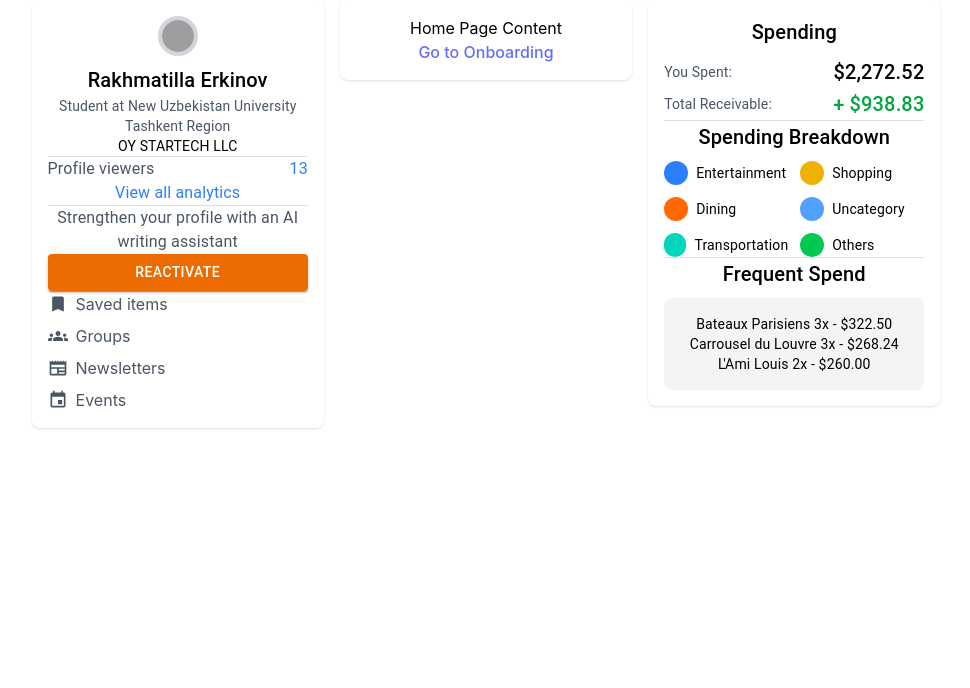
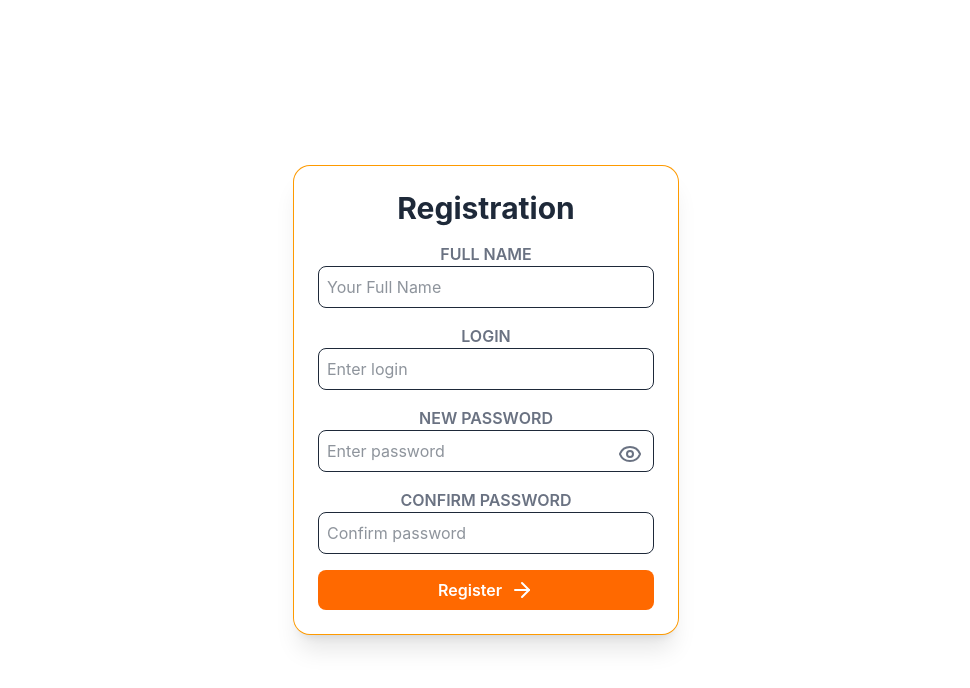
Before and after one commit to erkinov-wtf/split-bill, a React (Vite) app in the folder frontend/: page /registration in a window 1280 px wide. Shown: the top 688 px of the page, without its empty margins (154-1124 px from the left). Built offline with nearby package versions, Linux system fonts and the light colour scheme; grey boxes are pictures that could not be loaded; the HTML template or start-up script is replaced by a standard one.

Commit message:
registration page created!

```diff
--- a/frontend/src/App.jsx
+++ b/frontend/src/App.jsx
@@ -6,7 +6,7 @@ import JoinRoomPage from "./pages/join-room/index.jsx";
 import UsersRoomPage from "./pages/all-users-rooms/UsersRooms.jsx";
 import CreateRoom from "./pages/create-room/index.jsx";
 import UpdateUserStatus from "./pages/update-user-status/index.jsx";
-
+import Registration from "./pages/registration/index.jsx";
 const Home = () => {
     return (
         <div>
@@ -28,6 +28,7 @@ function App() {
             <Route path="/create" element={<Layout><CreateRoom /></Layout>} />
             <Route path="/rooms" element={<Layout><UsersRoomPage /></Layout>}/>
             <Route path="/update-status" element={<Layout><UpdateUserStatus /></Layout>} />
+            <Route path="/registration" element={<Registration />} />
         </Routes>
     );
 }
--- /dev/null
+++ b/frontend/src/pages/registration/index.jsx
@@ -0,0 +1,118 @@
+import { useState } from "react";
+import { Eye, Check, X, ArrowRight } from "lucide-react";
+
+function Registration() {
+    const [password, setPassword] = useState("");
+    const [confirmPassword, setConfirmPassword] = useState("");
+    const [passwordVisible, setPasswordVisible] = useState(false);
+    const [showValidation, setShowValidation] = useState(false);
+
+    const isLongEnough = password.length >= 8;
+    const hasLetter = /[A-Za-z]/.test(password);
+    const hasNumber = /\d/.test(password);
+    const passwordsMatch = password === confirmPassword && password;
+
+    const allValid = isLongEnough && hasLetter && hasNumber && passwordsMatch;
+
+    const handlePasswordChange = (e) => {
+        setPassword(e.target.value);
+        setShowValidation(true);
+    };
+
+    const handleConfirmPasswordChange = (e) => {
+        setConfirmPassword(e.target.value);
+        setShowValidation(true);
+    };
+
+    const handleSubmit = (e) => {
+        e.preventDefault();
+        if (allValid) {
+            alert("Registration Successful!");
+        }
+    };
+
+    return (
+        <div className="flex items-center justify-center min-h-screen bg-white">
+            <div className="w-96 p-6 bg-white rounded-2xl  shadow-xl  ring-amber-500 ring 1">
+                <h2 className="text-3xl font-bold text-gray-800">Registration</h2>
+
+                <form onSubmit={handleSubmit}>
+                    <label className="block text-gray-500 font-semibold mt-4">FULL NAME</label>
+                    <input
+                        type="text"
+                        placeholder="Your Full Name"
+                        className="w-full p-2 border rounded-lg text-gray-800 focus:outline-none focus:ring-2 focus:ring-blue-400"
+                        required
+                    />
+
+                    <label className="block text-gray-500 font-semibold mt-4">LOGIN</label>
+                    <input
+                        type="text"
+                        placeholder="Enter login"
+                        className="w-full p-2 border rounded-lg text-gray-800 focus:outline-none focus:ring-2 focus:ring-blue-400"
+                        required
+                    />
+
+                    <label className="block text-gray-500 font-semibold mt-4">NEW PASSWORD</label>
+                    <div className="relative mb-4">
+                        <input
+                            type={passwordVisible ? "text" : "password"}
+                            placeholder="Enter password"
+                            className="w-full p-2 border rounded-lg pr-10 text-gray-800 focus:outline-none focus:ring-2 focus:ring-blue-400"
+                            value={password}
+                            onChange={handlePasswordChange}
+                            required
+                        />
+                        <Eye
+                            className="absolute right-3 top-3 text-gray-500 cursor-pointer"
+                            onClick={() => setPasswordVisible(!passwordVisible)}
+                        />
+                    </div>
+
+                    <label className="block text-gray-500 font-semibold">CONFIRM PASSWORD</label>
+                    <div className="relative mb-4">
+                        <input
+                            type={passwordVisible ? "text" : "password"}
+                            placeholder="Confirm password"
+                            className="w-full p-2 border rounded-lg pr-10 text-gray-800 focus:outline-none focus:ring-2 focus:ring-blue-400"
+                            value={confirmPassword}
+                            onChange={handleConfirmPasswordChange}
+                            required
+                        />
+                        {/*<Eye*/}
+                        {/*    className="absolute right-3 top-3 text-gray-500 cursor-pointer"*/}
+                        {/*    onClick={() => setPasswordVisible(!passwordVisible)}*/}
+                        {/*/>*/}
+                        {/*{passwordsMatch && <Check className="absolute right-3 top-3 text-green-500" />}*/}
+                    </div>
+
+                    {showValidation && !allValid && (
+                        <div className="mb-4">
+                            <p className={isLongEnough ? "text-green-500 flex items-center" : "text-red-500 flex items-center "}>
+                                {isLongEnough ? <Check className="mr-2 " /> : <X className="mr-2" />} Must be at least 8 characters long
+                            </p>
+                            <p className={hasLetter ? "text-green-500 flex items-center" : "text-red-500 flex items-center"}>
+                                {hasLetter ? <Check className="mr-2" /> : <X className="mr-2" />} Must include at least one letter
+                            </p>
+                            <p className={hasNumber ? "text-green-500 flex items-center" : "text-red-500 flex items-center"}>
+                                {hasNumber ? <Check className="mr-2" /> : <X className="mr-2" />} Must include at least 1 number
+                            </p>
+                            <p className={passwordsMatch ? "text-green-500 flex items-center" : "text-red-500 flex items-center"}>
+                                {passwordsMatch ? <Check className="mr-2" /> : <X className="mr-2" />} Passwords must match
+                            </p>
+                        </div>
+                    )}
+
+                    <button
+                        type="submit"
+                        className="w-full bg-[#FFCA62] text-white font-semibold py-2 rounded-lg flex justify-center items-center hover:bg-yellow-500 transition">
+                        Register
+                        <ArrowRight className="ml-2" />
+                    </button>
+                </form>
+            </div>
+        </div>
+    );
+}
+
+export default Registration;
```
